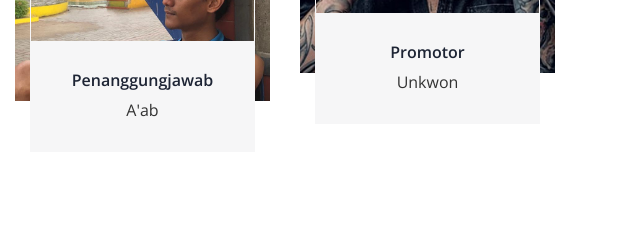
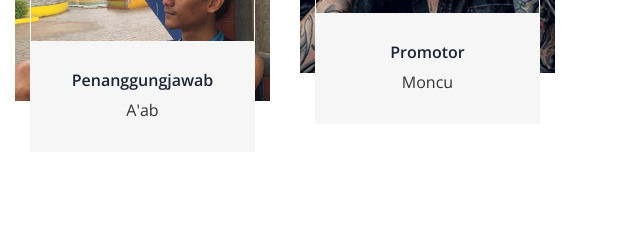
Before and after one commit to MohamadFajarZ/BebanBumi, a plain HTML site: page index.html in a window 1280 px wide. Shown: the part 1824-2064 px from the top of the page, 640-1280 px from the left. Drawn offline with nearby package versions, Linux system fonts and the light colour scheme.

Commit message:
commit three

```diff
--- a/index.html
+++ b/index.html
@@ -336,7 +336,7 @@
                             </div>
                             <div class="team-text">
                                 <h2>Promotor</h2>
-                                <p>Unkwon</p>
+                                <p>Moncu</p>
                             </div>
                         </div>
                     </div>
```
